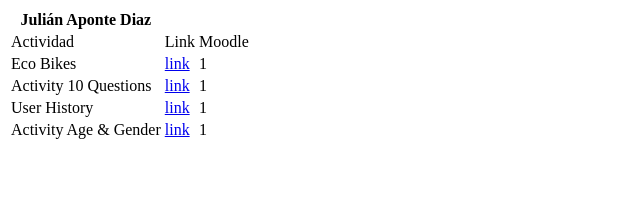
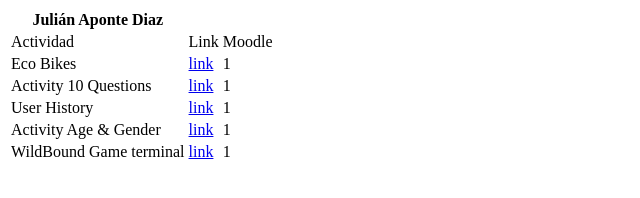
Before and after one commit to JulianAponte/portafolio, a plain HTML site: page index.html in a window 1280 px wide. Shown: the whole page, without its empty margins (0-640 px from the left). Drawn offline with Linux system fonts and the light colour scheme.

Commit message:
Update index.html

```diff
--- a/index.html
+++ b/index.html
@@ -42,6 +42,12 @@
           <td>1</td>
         </tr>
 
+        <tr>
+          <td>WildBound Game terminal</td>
+          <td><a href="https://github.com/JulianAponte/wildbound_game">link</a></td>
+          <td>1</td>
+        </tr>
+
       </table>
     </body>
 </html>
```
